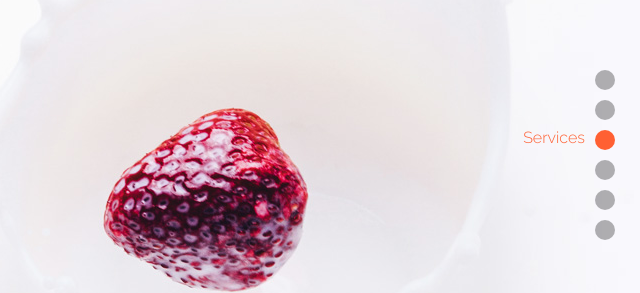
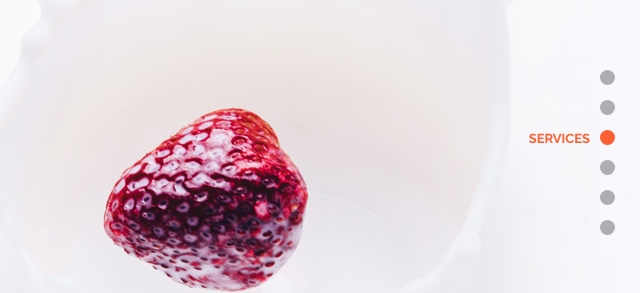
Before and after one commit to ylytvyn/cahee, a plain HTML site: page index.html in a window 1280 px wide. Shown: the part 240-533 px from the top of the page, 640-1280 px from the left. Drawn offline with Linux system fonts and the light colour scheme; files whose address does not match are found by name.

Commit message:
fix for menu

```diff
--- a/css/styles.css
+++ b/css/styles.css
@@ -632,15 +632,18 @@ body {
 
 .fixed-nav a {
 	display: block;
-	width: 20px;
-	height: 20px;
+	width: 15px;
+	height: 15px;
 	border-radius: 50%;
 	background: rgba(0, 0, 0, .3);
 	position: relative;
 	text-decoration: none;
-	margin-bottom: 10px;
+	margin-bottom: 15px;
 	transition: all .3s;
 	color: var(--grey);
+	font-weight: 700;
+	text-transform: uppercase;
+	font-size: 13px;
 }
 
 .fixed-nav a:hover,
@@ -654,10 +657,11 @@ body {
 	position: absolute;
 	right: -20px;
 	opacity: 0;
+	padding-top: 2px;
 }
 
 .fixed-nav a:hover span,
 .fixed-nav a.active span {
-	right: 30px;
+	right: 25px;
 	opacity: 1;
 }
```
